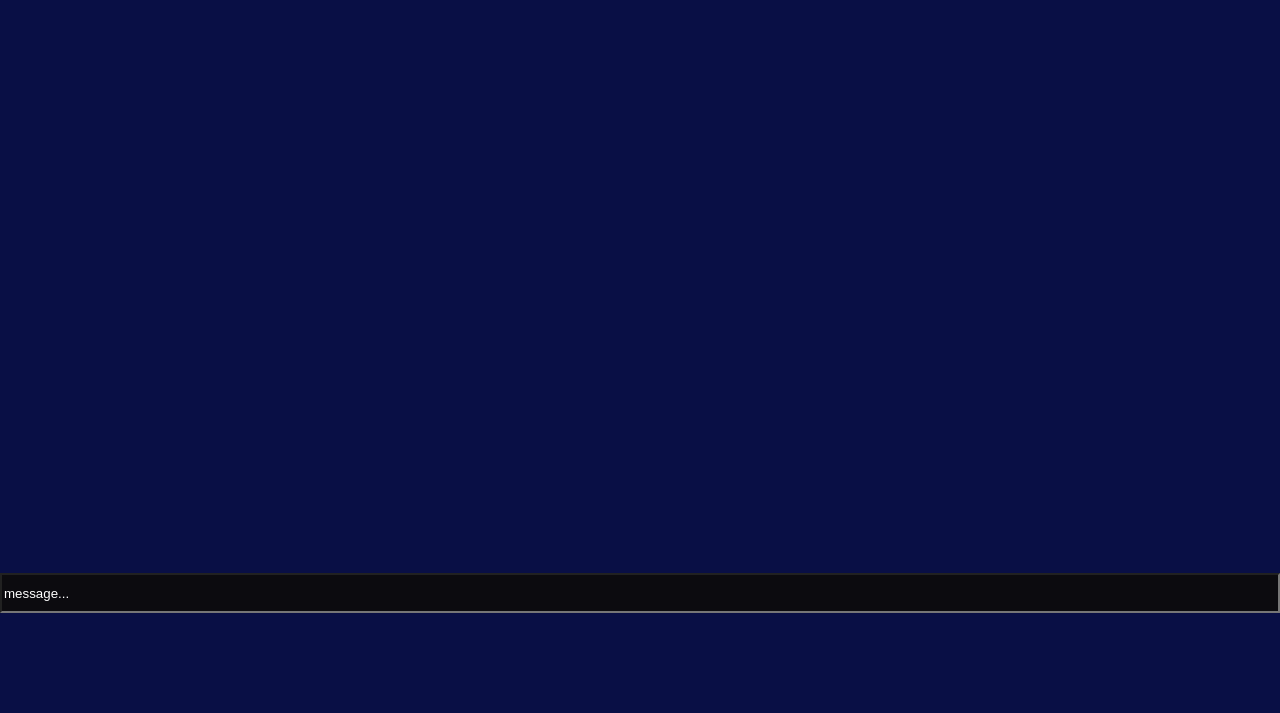
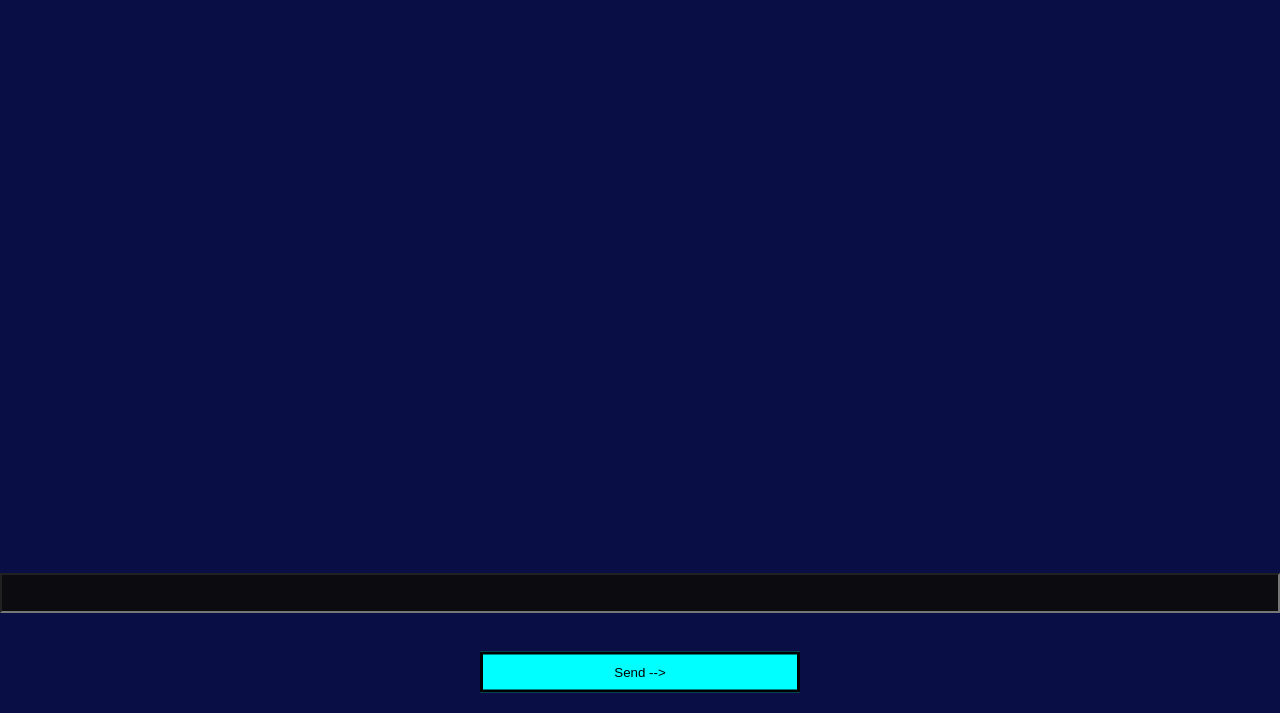
Before and after one commit to relayapp-chat/relay-web, a plain HTML site: page index.html in a window 1280 px wide. Shown: the part 87-800 px from the top of the page. Drawn offline with Linux system fonts and the light colour scheme.

Commit message:
fix button

```diff
--- a/index.html
+++ b/index.html
@@ -8,8 +8,8 @@
 <body>
  <center> <h1>relay-chat</h1> </center>
   <p>Irc Like Chat</p>
-  <input type="text" id="textbox" id = "center" value="message..." size="35" maxlength="100" class = "center">
-  <button type="button" id = "submitbutton" class = "center" onclick="myFunction()>Send --></button>
+  <input type="text" id="textbox" id = "center" size="35" maxlength="100" class = "center">
+  <button type="button" id="submitbutton" class="center" onclick="myFunction()">Send --></button>
 
 </body>
 </div>
```
